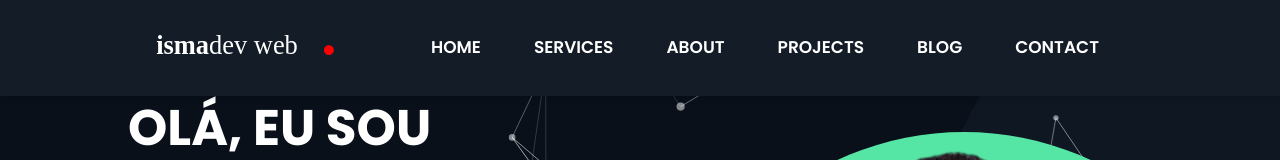
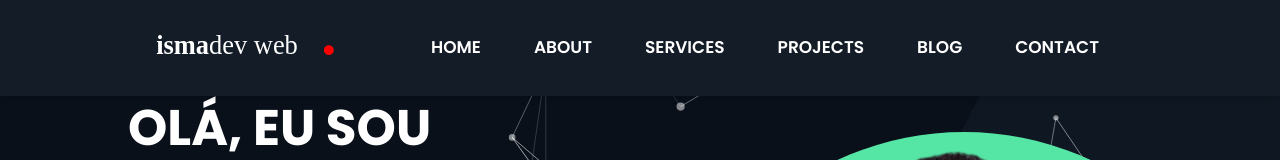
Before and after one commit to ismaelsoares/ismadev, a Next.js app: page / in a window 1280 px wide. Shown: the top 160 px of the page. Built offline with nearby package versions, Linux system fonts and the light colour scheme.

Commit message:
Add react-scroll

```diff
--- a/components/About.tsx
+++ b/components/About.tsx
@@ -3,7 +3,7 @@ import Image from "next/image"
 
 export const About = () => {
    return (
-      <div className="bg-[#121121] pb-[3rem] pt-[4rem] md:pt-[8rem]">
+      <div id="about" className="bg-[#121121] pb-[3rem] pt-[4rem] md:pt-[8rem]">
          <div className="grid grid-cols-1 md:grid-cols-2 w-[80%] mx-auto gap-[3rem] items-center">
             <div>
                <h1 className="text-[20px] font-bold uppercase text-[#55e6a5] md-[1rem]">SOBRE MIM</h1>
--- a/components/Blog.tsx
+++ b/components/Blog.tsx
@@ -2,7 +2,7 @@ import { ChatBubbleLeftRightIcon, UserCircleIcon } from '@heroicons/react/20/sol
 import Image from 'next/image';
 export const Blog = () => {
    return (
-      <div className="pt-[4rem] md:pt-[8rem] pb-[4rem] bg-[#02050a]">
+      <div id='blog' className="pt-[4rem] md:pt-[8rem] pb-[4rem] bg-[#02050a]">
          <h1 className="heading">
             MY <span className="text-yellow-400">BLOG</span>
          </h1>
--- a/components/Footer.tsx
+++ b/components/Footer.tsx
@@ -2,7 +2,7 @@ import { DevicePhoneMobileIcon, EnvelopeIcon, MapIcon } from "@heroicons/react/2
 
 export const Footer = () => {
    return (
-      <div className="pt-[8rem] pb-[4rem] bg-[#02050a]">
+      <div id="footer" className="pt-[8rem] pb-[4rem] bg-[#02050a]">
          <div className="grid border-b-[1px] pb-[6rem] border-gray-400 grid-cols-1
             lg:grid-cols-3 md:grid-cols-2 w-[80%] mx-auto gap-[3rem]">
             <div className="flex items-center space-x-6">
--- a/components/Hero.tsx
+++ b/components/Hero.tsx
@@ -12,7 +12,7 @@ const openCV = () => window.open('https://drive.google.com/file/d/1Wa-wjaJ4hiLaN
 
 export const Hero = () => {
    return (
-      <div className="h-[88vh] bg-[url('/images/banner.jpg')] mt-[10vh] bg-cover bg-center">
+      <div id="hero" className="h-[88vh] bg-[url('/images/banner.jpg')] mt-[10vh] bg-cover bg-center">
          <Particle />
          <div className=" w-[80%] grid-cols-1 mx-auto grid lg:grid-cols-2 gap-[3rem] h-[100%] items-center">
             <motion.div
--- a/components/Nav.tsx
+++ b/components/Nav.tsx
@@ -1,14 +1,15 @@
 import { Bars3Icon } from "@heroicons/react/20/solid"
 import { Socials } from "./Socials";
 import Image from "next/image";
-
+import { Link } from 'react-scroll'
 interface Props {
    openNav: () => void;
 }
 
+const handleSetActive = (to: any) => console.log(to);
 export const Nav = ({ openNav }: Props) => {
    return (
-      <div className="w-[100%] fixed z-[10000] top-0 h-[12vh] bg-[#141c27] shadow-md">
+      <nav className="w-[100%] fixed z-[10000] top-0 h-[12vh] bg-[#141c27] shadow-md">
          <div className="flex items-center justify-between w-[80%] mx-auto h-[100%]">
             {/* <h1 className="flex-[0.6] cursor-pointer text-[25px] text-white font-bold">
                WEB
@@ -22,16 +23,82 @@ export const Nav = ({ openNav }: Props) => {
                height={250}
             />
             {/* <Socials /> */}
-            <div className="nav-link">HOME</div>
-            <div className="nav-link">SERVICES</div>
-            <div className="nav-link">ABOUT</div>
-            <div className="nav-link">PROJECTS</div>
-            <div className="nav-link">BLOG</div>
-            <div className="nav-link">CONTACT</div>
+            <Link
+               activeClass="active"
+               to="hero"
+               spy={true}
+               smooth={true}
+               offset={50}
+               duration={500}
+               onSetActive={handleSetActive}
+               className="nav-link"
+            >
+               HOME
+            </Link>
+            <Link
+               activeClass="active"
+               to="about"
+               spy={true}
+               smooth={true}
+               offset={50}
+               duration={500}
+               onSetActive={handleSetActive}
+               className="nav-link"
+            >
+               ABOUT
+            </Link>
+            <Link
+               activeClass="active"
+               to="services"
+               spy={true}
+               smooth={true}
+               offset={50}
+               duration={500}
+               onSetActive={handleSetActive}
+               className="nav-link"
+            >
+               SERVICES
+            </Link>
+            <Link
+               activeClass="active"
+               to="projects"
+               spy={true}
+               smooth={true}
+               offset={50}
+               duration={500}
+               onSetActive={handleSetActive}
+               className="nav-link"
+            >
+               PROJECTS
+            </Link>
+            <Link
+               activeClass="active"
+               to="blog"
+               spy={true}
+               smooth={true}
+               offset={50}
+               duration={500}
+               onSetActive={handleSetActive}
+               className="nav-link"
+            >
+               BLOG
+            </Link>
+            <Link
+               activeClass="active"
+               to="footer"
+               spy={true}
+               smooth={true}
+               offset={50}
+               duration={500}
+               onSetActive={handleSetActive}
+               className="nav-link"
+            >
+               CONTACT
+            </Link>
             <div onClick={openNav}>
                <Bars3Icon className="w-[2rem] md:hidden h-[2rem] cursor-pointer text-yellow-300" />
             </div>
          </div>
-      </div>
+      </nav >
    )
 }
--- a/components/Projects.tsx
+++ b/components/Projects.tsx
@@ -2,7 +2,7 @@ import Image from "next/image";
 
 export const Projects = () => {
    return (
-      <div className="bg-[#02050a] pt-[4rem] md:pt-[8rem] pb-[1rem]">
+      <div id="projects" className="bg-[#02050a] pt-[4rem] md:pt-[8rem] pb-[1rem]">
          <h1 className="heading">
             Pro<span className="text-yellow-400">jects</span>
          </h1>
--- a/components/Services.tsx
+++ b/components/Services.tsx
@@ -6,7 +6,7 @@ import {
 
 export const Services = () => {
    return (
-      <div className="bg-[#121212] pt-[4rem] md:pt-[8rem] pb-[5rem]">
+      <div id="services" className="bg-[#121212] pt-[4rem] md:pt-[8rem] pb-[5rem]">
          <p className="heading">
             My <span className="text-yellow-400">Services</span>
          </p>
--- a/package.json
+++ b/package.json
@@ -17,6 +17,7 @@
     "react-dom": "^18",
     "react-icons": "^5.0.1",
     "react-multi-carousel": "^2.8.4",
+    "react-scroll": "^1.9.0",
     "react-tsparticles": "^2.12.2",
     "react-type-animation": "^3.2.0",
     "tsparticles-engine": "^2.12.0",
@@ -27,6 +28,7 @@
     "@types/node": "^20",
     "@types/react": "^18",
     "@types/react-dom": "^18",
+    "@types/react-scroll": "^1.8.10",
     "autoprefixer": "^10.0.1",
     "eslint": "^8",
     "eslint-config-next": "14.1.0",
```
Also changed, not shown: 1 other file (tests, documents, lock files or other folders).
